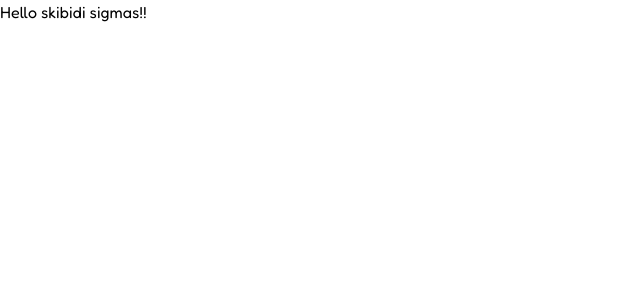
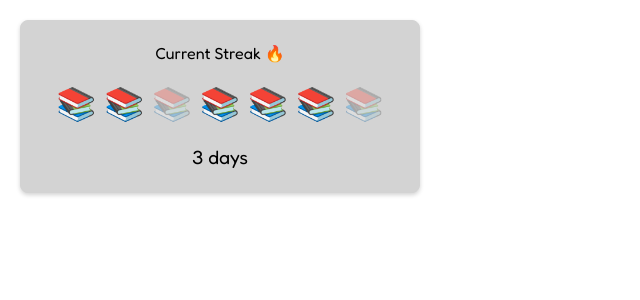
Before and after one commit to ChakornK/hackcamp-2025, a Next.js app: page / in a window 1280 px wide. Shown: the top 300 px of the page, without its empty margins (0-640 px from the left). Built offline with nearby package versions, Linux system fonts and the light colour scheme.

Commit message:
added streaks

```diff
--- /dev/null
+++ b/src/app/components/streaks.css
@@ -0,0 +1,27 @@
+.book-container {
+    display: flex;
+    gap: 8px;
+    justify-content: center;
+    margin: 15px 0;
+}
+
+.book-emoji {
+    font-size: 2rem;
+    transition: opacity 0.3s ease;
+}
+
+.streaks-section {
+    text-align: center;
+    border: 1px solid lightgrey;
+    background-color: lightgrey;
+    padding: 20px;
+    margin: 20px;
+    border-radius: 8px;
+    box-shadow: 0 2px 4px lightgrey;
+    width: 400px;
+}
+
+.streak-count {
+    font-size: 1.2rem;
+    margin-top: 5px;
+}
--- /dev/null
+++ b/src/app/components/streaks.jsx
@@ -0,0 +1,83 @@
+import React from 'react';
+import './streaks.css';
+
+export default function Streaks({ entries }) {
+    const calculateLongestStreak = (entries) => {
+        if (!entries || entries.length === 0) return 0;
+
+        // Sort entries by date
+        const sorted = [...entries].sort(
+            (a, b) => new Date(a.date) - new Date(b.date)
+        );
+        let currentStreak = 1;
+
+        for (let i = 1; i < sorted.length; i++) {
+            const currentDate = new Date(sorted[i].date);
+            const previousDate = new Date(sorted[i - 1].date);
+
+            // Check if dates are consecutive days
+            const diffTime = currentDate - previousDate;
+            const diffDays = diffTime / (1000 * 60 * 60 * 24);
+
+            if (diffDays === 1) {
+                currentStreak++;
+            } else if (diffDays > 1) {
+                currentStreak = 1;
+            }
+        }
+
+        return currentStreak;
+    };
+
+    const getLast7Days = () => {
+        const days = [];
+        const today = new Date();
+        today.setHours(0, 0, 0, 0); // Reset time to start of day
+
+        // Create set of dates that have entries (normalized to YYYY-MM-DD)
+        const entryDates = new Set(
+            entries.map(entry => {
+                const date = new Date(entry.date);
+                // Add one day to fix timezone offset issues
+                date.setMinutes(date.getMinutes() + date.getTimezoneOffset());
+                return date.toISOString().split('T')[0];
+            })
+        );
+
+        // Generate last 7 days
+        for (let i = 6; i >= 0; i--) {
+            const date = new Date(today);
+            date.setDate(date.getDate() - i);
+            const dateString = date.toISOString().split('T')[0];
+
+            days.push({
+                date: dateString,
+                hasEntry: entryDates.has(dateString)
+            });
+        }
+
+        return days;
+    };
+
+    const streak = calculateLongestStreak(entries);
+    const last7Days = getLast7Days();
+
+    return (
+
+       <div className="streaks-section">
+            <h2>Current Streak 🔥</h2>
+            <div className="book-container">
+                {last7Days.map((day, index) => (
+                    <span
+                        key={index}
+                        className="book-emoji"
+                        style={{ opacity: day.hasEntry ? 1 : 0.3 }}
+                    >
+                        📚
+                    </span>
+                ))}
+            </div>
+            <p className="streak-count">{streak} day{streak !== 1 ? 's' : ''}</p>
+        </div>
+    );
+}
--- a/src/app/page.jsx
+++ b/src/app/page.jsx
@@ -1,7 +1,18 @@
+import Streaks from './components/streaks';
+
+const entries = [
+  { date: '2025-11-09' },
+  { date: '2025-11-10' },
+  { date: '2025-11-11' },
+  { date: '2025-11-13' },
+  { date: '2025-11-14' },
+  { date: '2025-11-15' }, // Today
+];
+
 export default function Home() {
   return (
     <main>
-      <p>Hello skibidi sigmas!!</p>
+      <p><Streaks entries={entries}/></p>
     </main>
   );
 }
```
Also changed, not shown: 2 other files (tests, documents, lock files or other folders).
